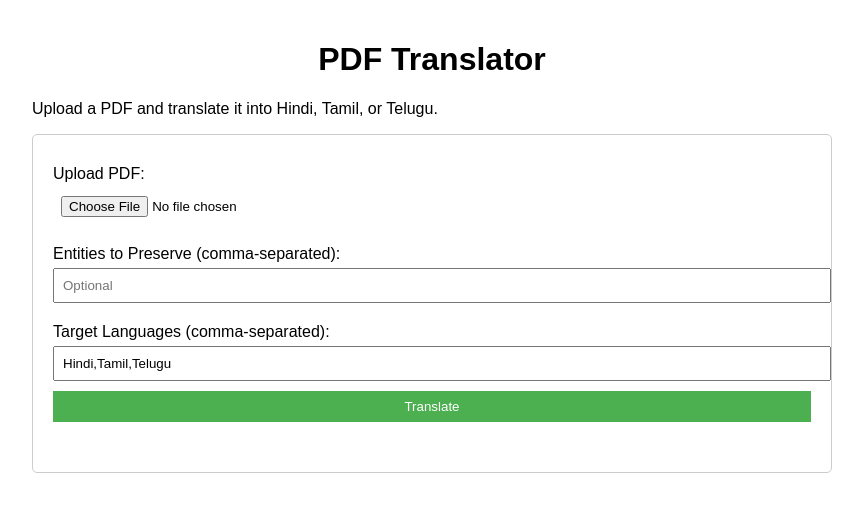
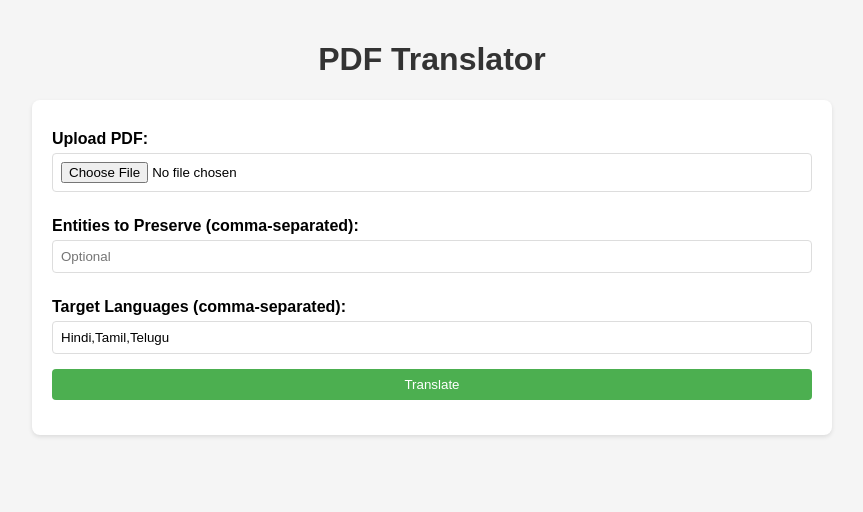
Before and after one commit to Avinashhmavi/pdf_text_translation, a Flask app: page / in a window 1280 px wide. Shown: the top 512 px of the page, without its empty margins (208-1071 px from the left). Run offline with Flask 3, Linux system fonts and the light colour scheme.

Commit message:
Update index.html

```diff
--- a/templates/index.html
+++ b/templates/index.html
@@ -10,23 +10,30 @@
             max-width: 800px;
             margin: 0 auto;
             padding: 20px;
+            background-color: #f5f5f5;
         }
         h1 {
+            color: #333;
             text-align: center;
         }
         .form-container {
-            border: 1px solid #ccc;
+            background: white;
             padding: 20px;
-            border-radius: 5px;
+            border-radius: 8px;
+            box-shadow: 0 2px 4px rgba(0,0,0,0.1);
         }
         label {
             display: block;
             margin: 10px 0 5px;
+            font-weight: bold;
         }
         input, button {
             width: 100%;
             padding: 8px;
-            margin-bottom: 10px;
+            margin-bottom: 15px;
+            border: 1px solid #ddd;
+            border-radius: 4px;
+            box-sizing: border-box;
         }
         button {
             background-color: #4CAF50;
@@ -37,26 +44,12 @@
         button:hover {
             background-color: #45a049;
         }
-        #status {
-            margin-top: 20px;
-            font-weight: bold;
-        }
-        #download-links {
-            margin-top: 20px;
-        }
-        .download-link {
-            display: block;
-            margin: 5px 0;
-            color: #007BFF;
-            text-decoration: none;
-        }
     </style>
 </head>
 <body>
     <h1>PDF Translator</h1>
-    <p>Upload a PDF and translate it into Hindi, Tamil, or Telugu.</p>
     <div class="form-container">
-        <form id="translate-form" enctype="multipart/form-data">
+        <form action="/translate" method="post" enctype="multipart/form-data">
             <label for="pdf_file">Upload PDF:</label>
             <input type="file" id="pdf_file" name="pdf_file" accept=".pdf" required>
 
@@ -64,48 +57,11 @@
             <input type="text" id="entities" name="entities" placeholder="Optional">
 
             <label for="languages">Target Languages (comma-separated):</label>
-            <input type="text" id="languages" name="languages" placeholder="Hindi, Tamil, Telugu" value="Hindi,Tamil,Telugu">
+            <input type="text" id="languages" name="languages"
+                   value="Hindi,Tamil,Telugu" placeholder="Hindi, Tamil, Telugu">
 
             <button type="submit">Translate</button>
         </form>
-        <div id="status"></div>
-        <div id="download-links"></div>
     </div>
-
-    <script>
-        document.getElementById('translate-form').addEventListener('submit', async (e) => {
-            e.preventDefault();
-            const formData = new FormData();
-            formData.append('pdf_file', document.getElementById('pdf_file').files[0]);
-            formData.append('entities', document.getElementById('entities').value);
-            formData.append('languages', document.getElementById('languages').value);
-
-            document.getElementById('status').textContent = 'Translating...';
-            document.getElementById('download-links').innerHTML = '';
-
-            try {
-                const response = await fetch('/translate', {
-                    method: 'POST',
-                    body: formData
-                });
-                const result = await response.json();
-                if (response.ok) {
-                    document.getElementById('status').textContent = result.message;
-                    result.files.forEach(file => {
-                        const link = document.createElement('a');
-                        link.href = `/download/${file}`;
-                        link.textContent = `Download ${file}`;
-                        link.className = 'download-link';
-                        document.getElementById('download-links').appendChild(link);
-                    });
-                } else {
-                    document.getElementById('status').textContent = `Error: ${result.error}`;
-                }
-            } catch (error) {
-                document.getElementById('status').textContent = 'Error: Something went wrong.';
-                console.error(error);
-            }
-        });
-    </script>
 </body>
 </html>
```
